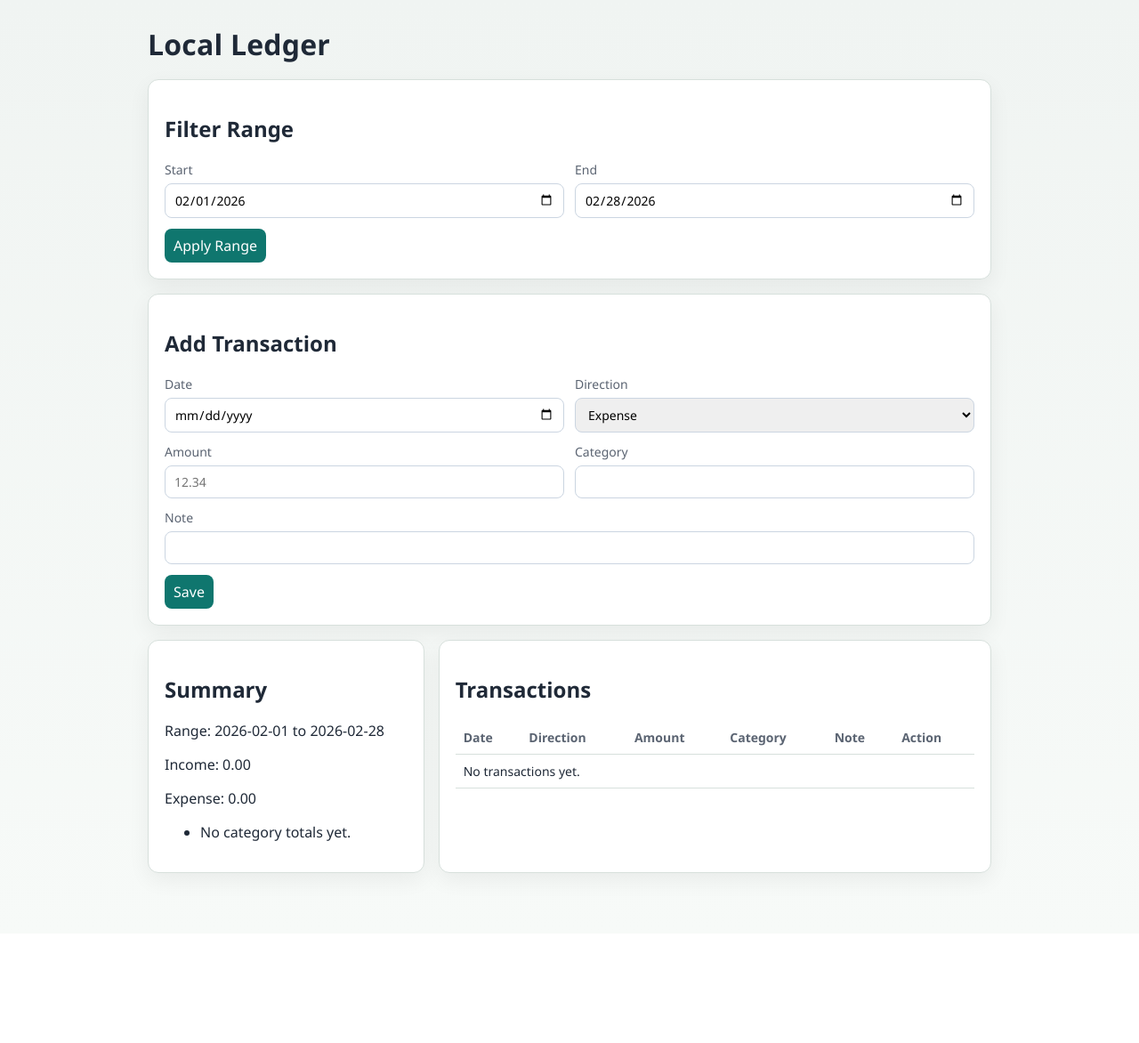
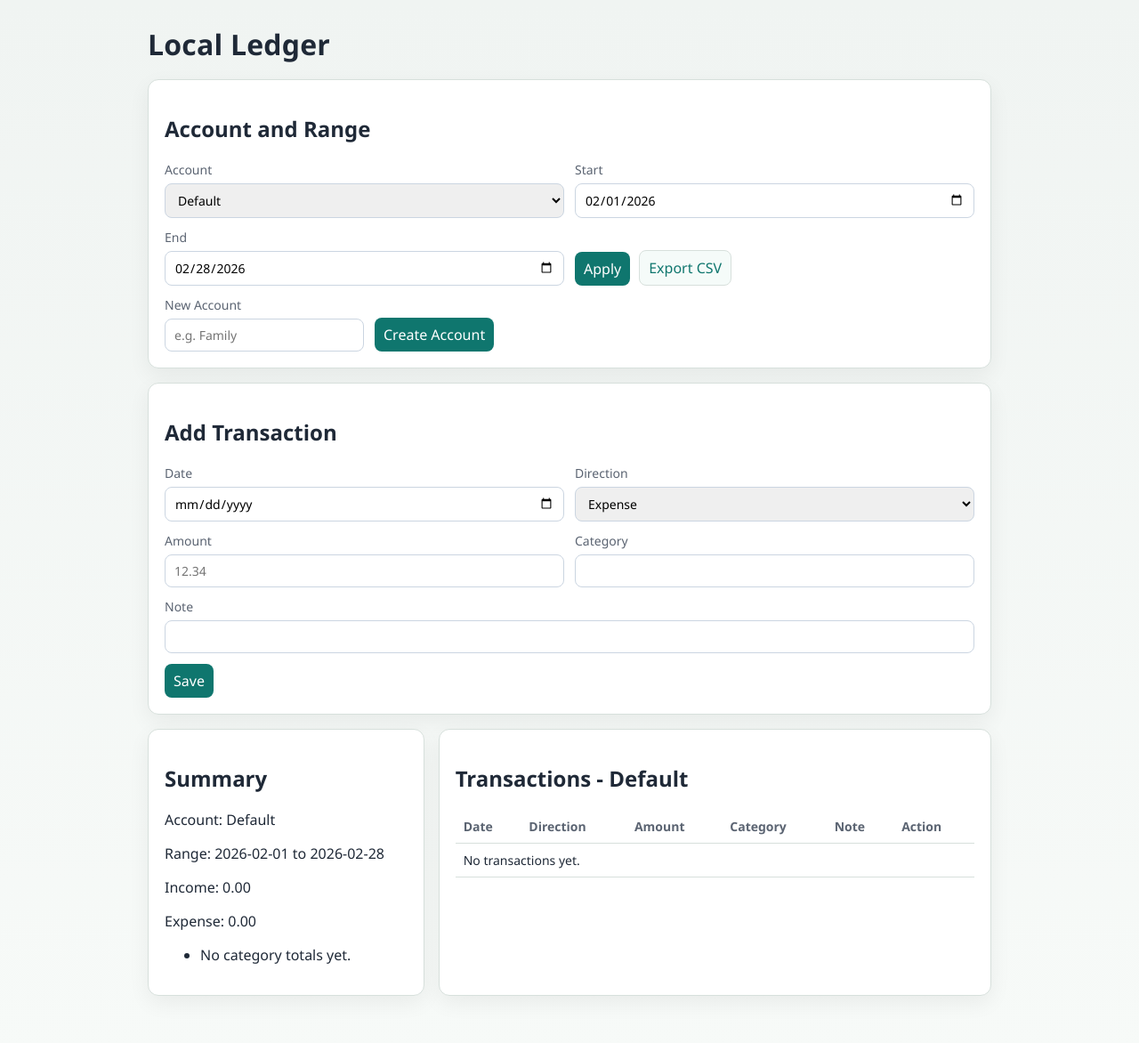
Before and after one commit to bootition/fiance_catch, a FastAPI app: page / in a window 1280 px wide. Shown: the top 1172 px of the page at 89% size. Before the commit the page ends 997 px from the top, so only its background shows below. Run offline with FastAPI, Linux system fonts and the light colour scheme; data comes from the database, SQL or seed files in the repository; data that the repository does not hold is empty; some libraries are stand-ins or nearby versions.

Commit message:
Add multi-account ledger foundation
Scope transactions, summaries, and exports by account while introducing account creation/switching and migration coverage for legacy databases.

```diff
--- a/app/main.py
+++ b/app/main.py
@@ -9,7 +9,15 @@ from fastapi.templating import Jinja2Templates
 
 from .db import init_db
 from .logic import parse_amount_to_cents, validate_direction
-from .repo import create_txn, delete_txn, get_summary, list_txns
+from .repo import (
+    create_account,
+    create_txn,
+    delete_txn,
+    get_account,
+    get_summary,
+    list_accounts,
+    list_txns,
+)
 from .settings import get_settings
 
 
@@ -37,30 +45,81 @@ def _resolve_range(start: str | None, end: str | None) -> tuple[str, str]:
     return start or default_start, end or default_end
 
 
-def _build_index_context(request: Request, start: str, end: str) -> dict:
-    transactions = list_txns(settings.db_path, start=start, end=end)
+def _resolve_account_id(account_id: int | None) -> int:
+    candidate = account_id or 1
+    if candidate < 1:
+        return 1
+    account = get_account(settings.db_path, candidate)
+    if account is None:
+        return 1
+    return candidate
+
+
+def _build_index_context(
+    request: Request, start: str, end: str, account_id: int
+) -> dict:
+    transactions = list_txns(
+        settings.db_path, account_id=account_id, start=start, end=end
+    )
+    accounts = list_accounts(settings.db_path)
+    account = get_account(settings.db_path, account_id)
     return {
         "request": request,
         "transactions": transactions,
-        "summary": get_summary(settings.db_path, start=start, end=end),
+        "summary": get_summary(
+            settings.db_path, account_id=account_id, start=start, end=end
+        ),
         "start": start,
         "end": end,
+        "account_id": account_id,
+        "active_account_name": account["name"] if account else "Default",
+        "accounts": accounts,
     }
 
 
-def _render_partial(request: Request, start: str, end: str) -> HTMLResponse:
-    context = _build_index_context(request, start, end)
+def _render_partial(
+    request: Request, start: str, end: str, account_id: int
+) -> HTMLResponse:
+    context = _build_index_context(request, start, end, account_id)
     summary_html = templates.get_template("_summary.html").render(**context)
     table_html = templates.get_template("_transactions_table.html").render(**context)
     return HTMLResponse(summary_html + table_html)
 
 
 @app.get("/", response_class=HTMLResponse)
-def index(request: Request, start: str | None = None, end: str | None = None):
+def index(
+    request: Request,
+    account_id: int | None = None,
+    start: str | None = None,
+    end: str | None = None,
+):
     resolved_start, resolved_end = _resolve_range(start, end)
+    resolved_account_id = _resolve_account_id(account_id)
     return templates.TemplateResponse(
         "index.html",
-        _build_index_context(request, resolved_start, resolved_end),
+        _build_index_context(
+            request, resolved_start, resolved_end, resolved_account_id
+        ),
+    )
+
+
+@app.post("/accounts")
+def create_account_route(
+    name: str = Form(...),
+    start: str | None = Form(default=None),
+    end: str | None = Form(default=None),
+):
+    try:
+        new_account_id = create_account(settings.db_path, name)
+    except ValueError as exc:
+        raise HTTPException(status_code=400, detail=str(exc)) from exc
+
+    resolved_start, resolved_end = _resolve_range(start, end)
+    return RedirectResponse(
+        url=(
+            f"/?account_id={new_account_id}&start={resolved_start}&end={resolved_end}"
+        ),
+        status_code=303,
     )
 
 
@@ -72,6 +131,7 @@ def create_transaction(
     amount: str = Form(...),
     category: str = Form(...),
     note: str = Form(...),
+    account_id: int = Form(default=1),
     start: str | None = Form(default=None),
     end: str | None = Form(default=None),
 ):
@@ -81,8 +141,11 @@ def create_transaction(
     except ValueError as exc:
         raise HTTPException(status_code=400, detail=str(exc)) from exc
 
+    resolved_account_id = _resolve_account_id(account_id)
+
     create_txn(
         settings.db_path,
+        account_id=resolved_account_id,
         date_str=date,
         direction=valid_direction,
         amount_cents=amount_cents,
@@ -91,9 +154,13 @@ def create_transaction(
     )
     resolved_start, resolved_end = _resolve_range(start, end)
     if request.headers.get("HX-Request") == "true":
-        return _render_partial(request, resolved_start, resolved_end)
+        return _render_partial(
+            request, resolved_start, resolved_end, resolved_account_id
+        )
     return RedirectResponse(
-        url=f"/?start={resolved_start}&end={resolved_end}",
+        url=(
+            f"/?account_id={resolved_account_id}&start={resolved_start}&end={resolved_end}"
+        ),
         status_code=303,
     )
 
@@ -102,31 +169,50 @@ def create_transaction(
 def delete_transaction(
     txn_id: int,
     request: Request,
+    account_id: int = Form(default=1),
     start: str | None = Form(default=None),
     end: str | None = Form(default=None),
 ):
-    delete_txn(settings.db_path, txn_id)
+    resolved_account_id = _resolve_account_id(account_id)
+    delete_txn(settings.db_path, txn_id, account_id=resolved_account_id)
     resolved_start, resolved_end = _resolve_range(start, end)
     if request.headers.get("HX-Request") == "true":
-        return _render_partial(request, resolved_start, resolved_end)
+        return _render_partial(
+            request, resolved_start, resolved_end, resolved_account_id
+        )
     return RedirectResponse(
-        url=f"/?start={resolved_start}&end={resolved_end}",
+        url=(
+            f"/?account_id={resolved_account_id}&start={resolved_start}&end={resolved_end}"
+        ),
         status_code=303,
     )
 
 
 @app.get("/export.csv")
-def export_csv(start: str | None = None, end: str | None = None):
+def export_csv(
+    account_id: int | None = None,
+    start: str | None = None,
+    end: str | None = None,
+):
     resolved_start, resolved_end = _resolve_range(start, end)
-    transactions = list_txns(settings.db_path, start=resolved_start, end=resolved_end)
+    resolved_account_id = _resolve_account_id(account_id)
+    transactions = list_txns(
+        settings.db_path,
+        account_id=resolved_account_id,
+        start=resolved_start,
+        end=resolved_end,
+    )
 
     output = StringIO()
     writer = csv.writer(output)
-    writer.writerow(["id", "date", "direction", "amount", "category", "note"])
+    writer.writerow(
+        ["id", "account_id", "date", "direction", "amount", "category", "note"]
+    )
     for txn in transactions:
         writer.writerow(
             [
                 txn["id"],
+                txn["account_id"],
                 txn["date"],
                 txn["direction"],
                 f"{txn['amount_cents'] / 100:.2f}",
@@ -136,7 +222,9 @@ def export_csv(start: str | None = None, end: str | None = None):
         )
 
     body = "\ufeff" + output.getvalue()
-    filename = f"ledger-{resolved_start}-to-{resolved_end}.csv"
+    filename = (
+        f"ledger-account-{resolved_account_id}-{resolved_start}-to-{resolved_end}.csv"
+    )
     return Response(
         content=body,
         media_type="text/csv; charset=utf-8",
--- a/static/app.css
+++ b/static/app.css
@@ -60,6 +60,25 @@ h1 {
     grid-column: 1 / -1;
 }
 
+.inline-actions {
+    display: flex;
+    align-items: flex-end;
+    gap: 10px;
+    flex-wrap: wrap;
+}
+
+.inline-form {
+    display: flex;
+    align-items: flex-end;
+    gap: 12px;
+    flex-wrap: wrap;
+    margin-top: 12px;
+}
+
+.inline-form label {
+    min-width: 220px;
+}
+
 label {
     display: flex;
     flex-direction: column;
@@ -88,6 +107,22 @@ button {
 
 button:hover {
     background: var(--accent-hover);
+}
+
+.button-link {
+    display: inline-flex;
+    align-items: center;
+    justify-content: center;
+    padding: 8px 10px;
+    border-radius: 8px;
+    border: 1px solid var(--border);
+    color: var(--accent);
+    text-decoration: none;
+    background: #f5fbf9;
+}
+
+.button-link:hover {
+    background: #ebf6f2;
 }
 
 table {
--- a/templates/_summary.html
+++ b/templates/_summary.html
@@ -1,5 +1,6 @@
 <article class="card">
     <h2>Summary</h2>
+    <p>Account: {{ active_account_name }}</p>
     <p>Range: {{ start }} to {{ end }}</p>
     <p>Income: {{ "%.2f"|format(summary.income_cents / 100) }}</p>
     <p>Expense: {{ "%.2f"|format(summary.expense_cents / 100) }}</p>
--- a/templates/_transactions_table.html
+++ b/templates/_transactions_table.html
@@ -1,5 +1,5 @@
 <article class="card">
-    <h2>Transactions</h2>
+    <h2>Transactions - {{ active_account_name }}</h2>
     <table>
         <thead>
         <tr>
@@ -27,6 +27,7 @@
                         hx-target="#ledger-content"
                         hx-swap="innerHTML"
                     >
+                        <input type="hidden" name="account_id" value="{{ account_id }}">
                         <input type="hidden" name="start" value="{{ start }}">
                         <input type="hidden" name="end" value="{{ end }}">
                         <button type="submit">Delete</button>
--- a/templates/index.html
+++ b/templates/index.html
@@ -12,8 +12,18 @@
     <h1>Local Ledger</h1>
 
     <section class="card">
-        <h2>Filter Range</h2>
+        <h2>Account and Range</h2>
         <form method="get" action="/" class="form-grid">
+            <label>
+                Account
+                <select name="account_id" required>
+                    {% for account in accounts %}
+                        <option value="{{ account['id'] }}" {% if account['id'] == account_id %}selected{% endif %}>
+                            {{ account['name'] }}
+                        </option>
+                    {% endfor %}
+                </select>
+            </label>
             <label>
                 Start
                 <input type="date" name="start" value="{{ start }}" required>
@@ -22,7 +32,25 @@
                 End
                 <input type="date" name="end" value="{{ end }}" required>
             </label>
-            <button type="submit">Apply Range</button>
+            <div class="inline-actions">
+                <button type="submit">Apply</button>
+                <a
+                    class="button-link"
+                    href="/export.csv?account_id={{ account_id }}&start={{ start }}&end={{ end }}"
+                >
+                    Export CSV
+                </a>
+            </div>
+        </form>
+
+        <form method="post" action="/accounts" class="inline-form">
+            <label>
+                New Account
+                <input type="text" name="name" placeholder="e.g. Family" required>
+            </label>
+            <input type="hidden" name="start" value="{{ start }}">
+            <input type="hidden" name="end" value="{{ end }}">
+            <button type="submit">Create Account</button>
         </form>
     </section>
 
@@ -59,6 +87,7 @@
                 Note
                 <input type="text" name="note" required>
             </label>
+            <input type="hidden" name="account_id" value="{{ account_id }}">
             <input type="hidden" name="start" value="{{ start }}">
             <input type="hidden" name="end" value="{{ end }}">
             <button type="submit">Save</button>
```
Also changed, not shown: app/db.py (+53 -0 lines), app/repo.py (+70 -14 lines), tests/test_db_migration.py (added, +49 -0 lines), tests/test_repo_accounts.py (added, +100 -0 lines), README.md.
